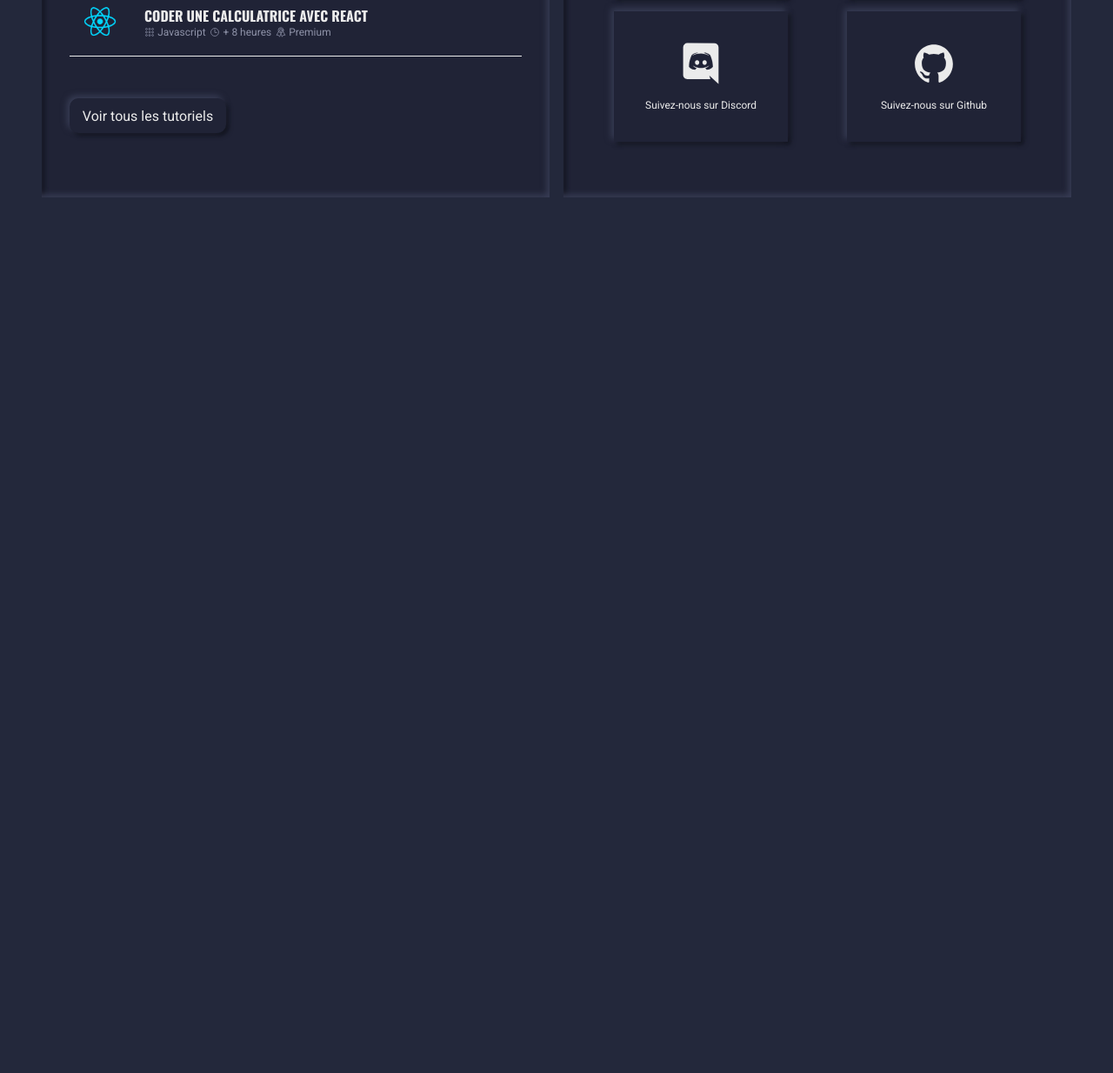
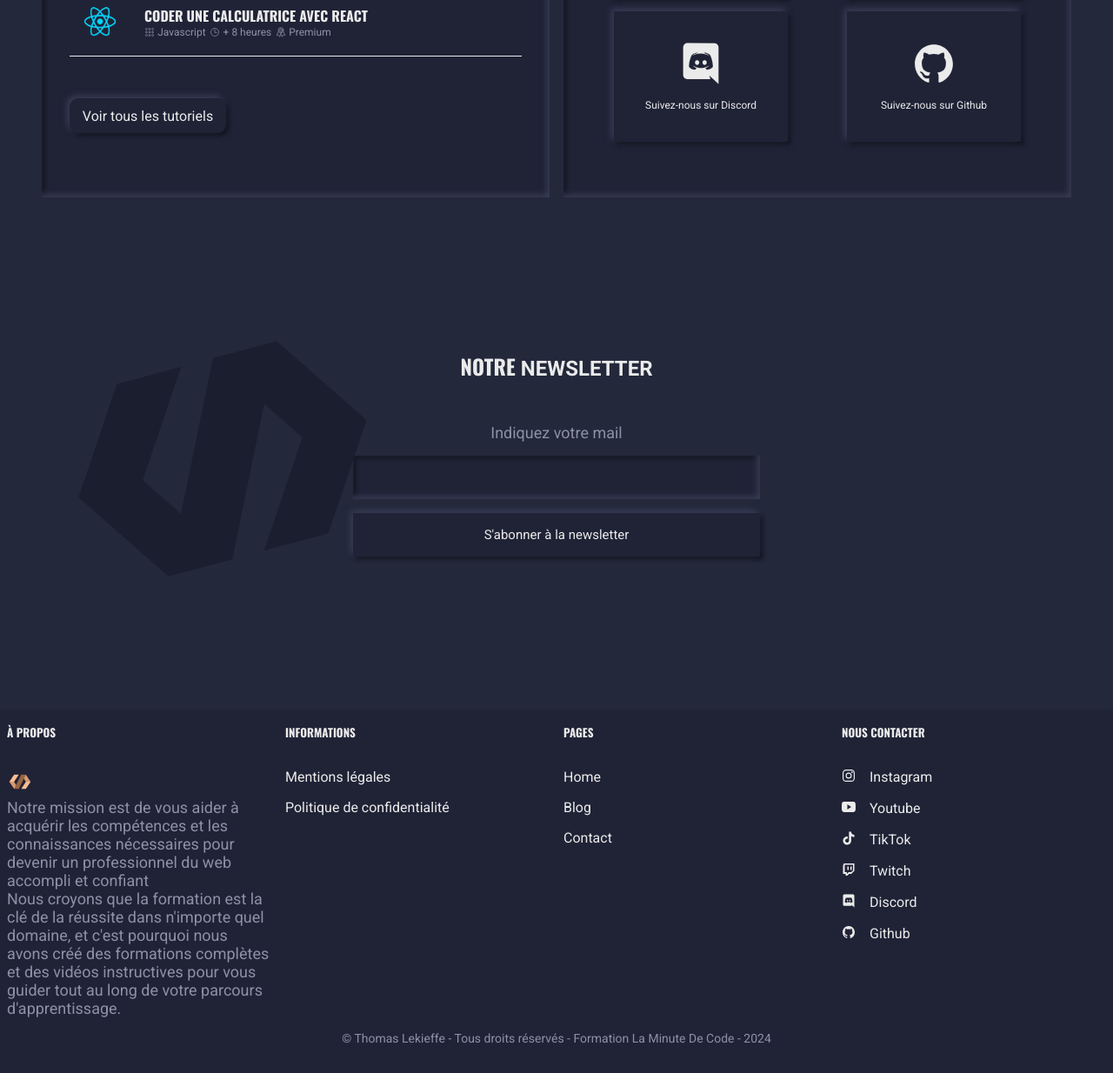
Before and after one commit to thomaslekieffre/Site-de-formation-la-minute-de-code, a plain HTML site: page index.html in a window 1280 px wide. Shown: the part 1874-3108 px from the top of the page at 87% size. Before the commit the page ends 2117 px from the top, so only its background shows below. Drawn offline with nearby package versions, Linux system fonts and the light colour scheme.

Commit message:
ajout de la section newsletter et footer

```diff
--- a/index.html
+++ b/index.html
@@ -183,38 +183,37 @@
 
             <ul class="content-right-cards">
                 <li>
-                    <a target="_blank"
-                        href="https://www.youtube.com/channel/UCR9yKZuUdmEsC8jt8SFi1LA/videos?view=0&sort=dd&shelf_id=0">
+                    <a target="_blank" href="">
                         <ion-icon name="logo-youtube"></ion-icon>
                         <p>Suiverz-nous sur Youtube</p>
                     </a>
                 </li>
                 <li>
-                    <a target="_blank" href="https://www.instagram.com/laminutedecode/">
+                    <a target="_blank" href="https://www.instagram.com/thomaslkffre/">
                         <ion-icon name="logo-instagram"></ion-icon>
                         <p>Suivez-nous sur Instagram</p>
                     </a>
                 </li>
                 <li>
-                    <a target="_blank" href="https://www.tiktok.com/@laminutedecode">
+                    <a target="_blank" href="https://www.tiktok.com/">
                         <ion-icon name="logo-tiktok"></ion-icon>
                         <p>Suivez-nous sur Tiktok</p>
                     </a>
                 </li>
                 <li>
-                    <a target="_blank" href="https://www.twitch.tv/laminutedecode">
+                    <a target="_blank" href="https://www.twitch.tv/thomaslekieffre">
                         <ion-icon name="logo-twitch"></ion-icon>
                         <p>Suivez-nous sur Twitch</p>
                     </a>
                 </li>
                 <li>
-                    <a target="_blank" href="https://discord.gg/HErpkxbmbS">
+                    <a target="_blank" href="https://discord.gg/">
                         <ion-icon name="logo-discord"></ion-icon>
                         <p>Suivez-nous sur Discord</p>
                     </a>
                 </li>
                 <li>
-                    <a target="_blank" href="https://github.com/jbtzcodes">
+                    <a target="_blank" href="https://github.com/thomaslekieffre">
                         <ion-icon name="logo-github"></ion-icon>
                         <p>Suivez-nous sur Github</p>
                     </a>
@@ -223,6 +222,90 @@
         </div>
     </main>
 
+    <section id="newsletter" class="newsletter">
+        <div class="newsletter-illustration">
+            <img src="./src/logo-fond.png" alt="illustration La minute de code">
+        </div>
+        <h2>NOTRE <span>NEWSLETTER</span></h2>
+        <form>
+            <label for="mailNewsletter">Indiquez votre mail</label>
+            <input type="email" id="mailNewsletter">
+            <input type="submit" value="S'abonner à la newsletter">
+        </form>
+    </section>
+
+    <footer>
+        <div class="footer-content">
+            <div class="footer-section">
+                <h5>À propos</h5>
+                <img class="footer-logo" src="./src/logo.png" alt="logo de La Minute De Code">
+                <p>Notre mission est de vous aider à acquérir les compétences et les connaissances nécessaires pour
+                    devenir un professionnel du web accompli et confiant</p>
+                <p>Nous croyons que la formation est la clé de la réussite dans n'importe quel domaine, et c'est
+                    pourquoi nous avons créé des formations complètes et des vidéos instructives pour vous guider tout
+                    au long de votre parcours d'apprentissage.</p>
+            </div>
+            <div class="footer-section">
+                <h5>Informations</h5>
+                <ul>
+                    <li>
+                        <a href="#">Mentions légales</a>
+                    </li>
+                    <li>
+                        <a href="#">Politique de confidentialité</a>
+                    </li>
+                </ul>
+            </div>
+            <div class="footer-section">
+                <h5>Pages</h5>
+                <ul>
+                    <li>
+                        <a href="front-page.html">Home</a>
+                    </li>
+                    <li>
+                        <a href="blog.html">Blog</a>
+                    </li>
+
+                    <li>
+                        <a href="contact.html">Contact</a>
+                    </li>
+
+                </ul>
+            </div>
+            <div class="footer-section">
+                <h5>Nous contacter</h5>
+                <ul>
+                    <li>
+                        <a target="_blank" href="https://www.instagram.com/thomaslkffre/"><ion-icon
+                                name="logo-instagram"></ion-icon> Instagram</a>
+                    </li>
+                    <li>
+                        <a target="_blank" href="https://www.youtube.com/channel/"><ion-icon
+                                name="logo-youtube"></ion-icon> Youtube</a>
+                    </li>
+                    <li>
+                        <a target="_blank" href="https://www.tiktok.com/"><ion-icon name="logo-tiktok"></ion-icon>
+                            TikTok</a>
+                    </li>
+                    <li>
+                        <a target="_blank" href="https://www.twitch.tv/thomaslekieffre"><ion-icon
+                                name="logo-twitch"></ion-icon> Twitch</a>
+                    </li>
+                    <li>
+                        <a target="_blank" href="https://discord.gg/"><ion-icon name="logo-discord"></ion-icon>
+                            Discord</a>
+                    </li>
+                    <li>
+                        <a target="_blank" href="https://github.com/thomaslekieffre"><ion-icon
+                                name="logo-github"></ion-icon> Github</a>
+                    </li>
+
+                </ul>
+            </div>
+        </div>
+        <p class="copy">&copy; Thomas Lekieffe - Tous droits réservés - Formation La Minute De Code - 2024</p>
+    </footer>
+
     <script src="script.js"></script>
     <script type="module" src="https://unpkg.com/ionicons@7.1.0/dist/ionicons/ionicons.esm.js"></script>
     <script nomodule src="https://unpkg.com/ionicons@7.1.0/dist/ionicons/ionicons.js"></script>
--- a/style.css
+++ b/style.css
@@ -592,3 +592,108 @@ main {
   font-size: 12px;
   text-align: center;
 }
+
+.newsletter {
+  width: 100%;
+  display: flex;
+  justify-content: center;
+  align-items: center;
+  flex-direction: column;
+  position: relative;
+  padding: 10rem 0;
+  z-index: 2;
+}
+
+.newsletter-illustration {
+  position: absolute;
+  z-index: -1;
+  top: 50%;
+  left: 20%;
+  transform: translate(-50%, -50%);
+  opacity: 0.5;
+}
+
+.newsletter-illustration img {
+  width: 400px;
+}
+
+.newsletter h2 {
+  margin-bottom: 3rem;
+}
+
+.newsletter form {
+  width: 100%;
+  max-width: 500px;
+  margin: 0 auto;
+  display: flex;
+  justify-content: center;
+  align-items: center;
+  flex-direction: column;
+  padding: 0 1rem;
+}
+
+.newsletter form label {
+  font-size: 18px;
+  margin-bottom: 1rem;
+}
+
+.newsletter form input {
+  width: 100%;
+  height: 50px;
+  border: none;
+  outline: none;
+  background: var(--bleu1);
+  box-shadow: inset -3px -3px 7px #383d55, inset 3px 3px 5px #11131d;
+  padding: 1rem;
+  color: var(--blanc);
+  font-size: 15px;
+}
+
+.newsletter form input[type="submit"] {
+  width: 100%;
+  height: 50px;
+  margin: 1rem 0;
+  border: none;
+  outline: none;
+  box-shadow: -3px -3px 7px #383d55, 3px 3px 5px #11131d;
+  cursor: pointer;
+}
+
+.newsletter form input[type="submit"]:hover {
+  box-shadow: inset -3px -3px 7px #383d55, inset 3px 3px 5px #11131d;
+}
+
+footer {
+  width: 100%;
+  padding: 1rem 0.5rem;
+  background: var(--bleu1);
+}
+.footer-content {
+  display: grid;
+  grid-template-columns: repeat(auto-fit, minmax(300px, 1fr));
+  grid-gap: 1rem;
+}
+.footer-section h5 {
+  margin-bottom: 1rem;
+  padding-bottom: 1rem;
+  border-bottom: 1px solid var(--bleu3);
+}
+.footer-section .footer-logo {
+  width: 30px;
+}
+.footer-section li {
+  margin: 1rem 0;
+  list-style: none;
+}
+.footer-section a ion-icon {
+  margin-right: 1rem;
+}
+.footer-section li a {
+  display: inline-flex;
+}
+
+footer .copy {
+  text-align: center;
+  margin: 1rem 0;
+  font-size: 14px;
+}
```
